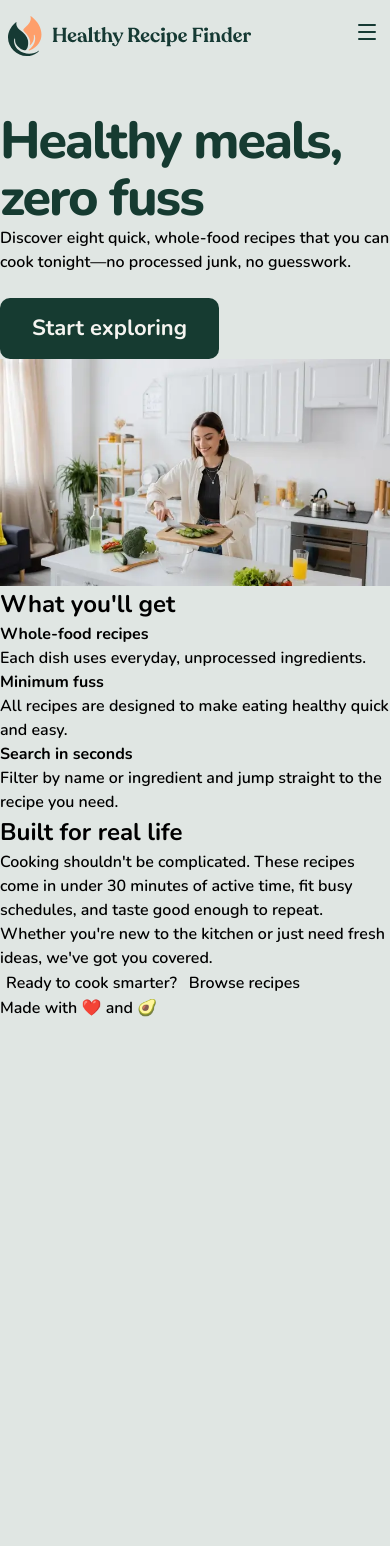
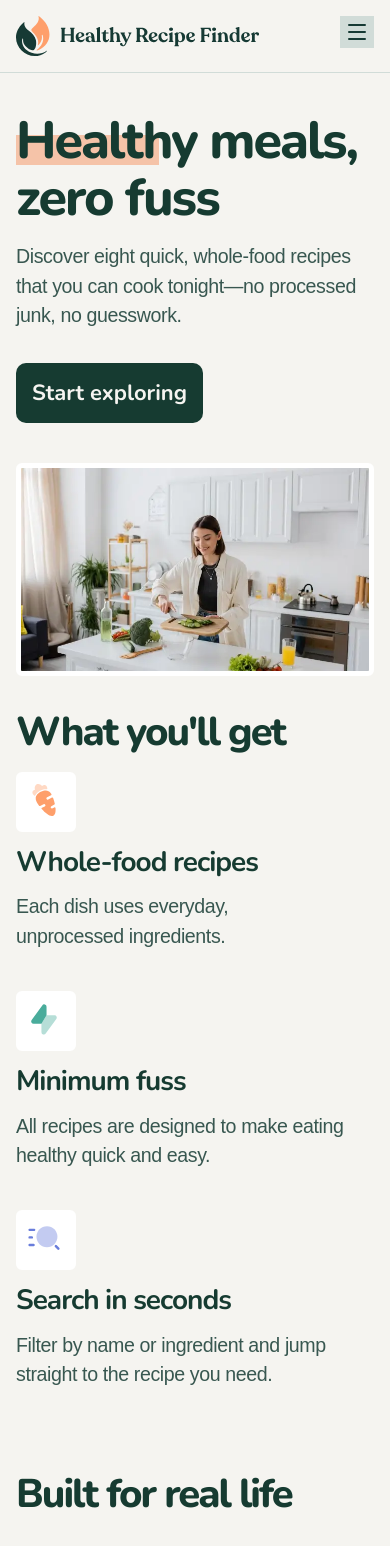
Before and after one commit to cgojk/HealthyMeals, a React (Vite) app: page / in a window 390 px wide. Shown: the top 1546 px of the page. Before the commit the page ends 1020 px from the top, so only its background shows below. Built offline with nearby package versions, Linux system fonts and the light colour scheme; a web font is replaced by a local one.

Commit message:
home page and navigaiton styles done for mobile

```diff
--- a/src/pages/home.jsx
+++ b/src/pages/home.jsx
@@ -2,6 +2,14 @@ import React from "react";
 import heroImagedesktop from "../assets/images/image-home-hero-large.webp";
 import heroImageMobile from "../assets/images/image-home-hero-small.webp";
 import Navigation from "../components/Navigation";
+import iconwholefood from  "../assets/images/icon-whole-food-recipes.svg";
+import iconminimumfuss from "../assets/images/icon-minimum-fuss.svg";
+import iconsearch from "../assets/images/icon-search-in-seconds.svg";
+import introserviceimage from "../assets/images/image-home-real-life-small.webp";
+import iconinstagram from "../assets/images/icon-instagram.svg";
+import iconticktock from "../assets/images/icon-tiktok.svg";
+import iconbluesky from "../assets/images/icon-bluesky.svg";
+
 
 export default function Home() {
   return (
@@ -14,33 +22,91 @@ export default function Home() {
             tonight—no processed junk, no guesswork.
           </p>
           <button className="btn">Start exploring</button>
+          <img  src={heroImageMobile} loading="lazy" alt="Hero" className="hero__image" />
+    </section>
 
+    <section className="service container">
+      <h2 className="service__title">What you'll get</h2>
+      <ul className="service__list">
+        <li className="service__item">
+          <div className="service__item__icon">
+          <img className="icon__service"src={iconwholefood} alt="Whole-food recipes" />
+          </div>
+          <h3 className="service__subtitle">Whole-food recipes</h3>
+         <p className="service__description">
+            Each dish uses everyday, unprocessed ingredients.</p>
+        </li>
+        <li className="service__item">
+          <div className="service__item__icon">
+            <img className="icon__service" src={iconminimumfuss} alt="Minimum fuss" />
+          </div>
+          <h3 className="service__subtitle">Minimum fuss</h3>
+          <p className="service__description">
+            All recipes are designed to make eating healthy quick and easy.
+          </p>
+        </li>
+        <li className="service__item">
+          <div className="service__item__icon">
+            <img className="icon__service" src={iconsearch} alt="Search in seconds" />
+          </div>
+          <h3 className="service__subtitle">Search in seconds</h3>
+          <p className="service__description">
+            Filter by name or ingredient and jump straight to the recipe you need.
+          </p>
+        </li>
+      </ul>
+</section>
 
-
-      <img src={heroImageMobile} loading="lazy" alt="Hero" className="hero__image" />
-
-      <h2>What you'll get</h2>
-      <ul>
-        <li><strong>Whole-food recipes</strong><br />Each dish uses everyday, unprocessed ingredients.</li>
-        <li><strong>Minimum fuss</strong><br />All recipes are designed to make eating healthy quick and easy.</li>
-        <li><strong>Search in seconds</strong><br />Filter by name or ingredient and jump straight to the recipe you need.</li>
-      </ul>
-
-      <h2>Built for real life</h2>
-      <p>
+<section className="intro__services">
+      <h2 className="intro__subtitle">Built for real life</h2>
+      <p className="intro__description">
         Cooking shouldn't be complicated. These recipes come in under
-        30 minutes of active time, fit busy schedules, and taste good
+        <strong> 30 minutes</strong> of active time, fit busy schedules, and taste good
         enough to repeat.
 
+ </p>
+ <p className="intro__description">
         Whether you're new to the kitchen or just need fresh ideas,
         we've got you covered.
       </p>
 
-      <button>Ready to cook smarter?</button>
-      <button>Browse recipes</button>
+  <img src={introserviceimage} alt="Intro service" loading ="lazy"className="intro__services__image" />
+</section>
 
-      <p>Made with ❤️ and 🥑</p>
+<section className="call-to-action container">
+ <h2 className="call-to-action__title"> Ready to cook smarter? </h2>
+      <p className="call-to-action__description">
+        Hit the button, pick a recipe, and get dinner on the table—fast.
+      </p>
+
+
+      <button className="btn">Browse recipes</button>
   </section>
+
+  <section className="footer">
+    <ul className="footer__links">
+      <li className="footer__item">
+        <a href="#" className="footer__link">
+          <img src={iconinstagram} alt="Instagram" />
+        </a>
+      </li>
+      <li className="footer__item">
+        <a href="#" className="footer__link">
+          <img src={iconticktock} alt="TikTok" />
+        </a>
+      </li>
+      <li className="footer__item">
+        <a href="#" className="footer__link">
+          <img src={iconbluesky} alt="Blue Sky" />
+        </a>
+      </li>
+
+    </ul>
+    <p className="footer__text">Made with ❤️ and 🥑</p>
+  </section>
+
+
+
 
     </>
   );
--- a/src/styles/_base.scss
+++ b/src/styles/_base.scss
@@ -1,6 +1,6 @@
 
 body {
-    background-color:var(--neutral-200);
+    background-color:var(--neutral-100);
     color: var(--clr-neutral-600);
     font-family: var(--ff-nunito);
 
@@ -25,26 +25,55 @@ main{
 
 
 .hero{
+       margin-top:var(--spacing-600);
+       padding:var(--spacing-200);
 
-    margin-top:var(--spacing-1400);
+
+
     .title__hero{
         font: var(--font-1);
         letter-spacing: var(--ls-1);
         color: var(--neutral-900);
          max-inline-size: 15ch;
+            margin-top: var(--spacing-600);
+            position:relative;
 
 
+
+    }
+    .title__hero::before{
+
+        content:"";
+        display:inline-block;
+        width:40%;
+        position:absolute;
+        left:0;
+        height: 30px;
+        top:15px;
+        background-color: var(--orange-300);
+        margin-top: var(--spacing-100);
+        z-index:-1;
+    }
+    .hero__text{
+        font: var(--font-6);
+        letter-spacing: var(--ls-6);
+        color: var(--neutral-600);
+        margin-top: var(--spacing-200);
+
+        max-inline-size: 34ch;
     }
 
     .btn{
         display: inline-block;
-        padding: var(--spacing-200) var(--spacing-400);
-         margin-top: var(--spacing-300);
+
+         margin-top: var(--spacing-400);
         background-color: var(--neutral-900);
         font: var(--font-4);
         color: var(--neutral-100);
+        padding:var(--spacing-200);
         border-radius: var(--radius-10);
         transition: background-color 0.3s ease;
+
 
         &:hover {
             opacity:0.5;
@@ -52,8 +81,13 @@ main{
     }
 }
 
-// navigaiton
+.hero__image{
+    margin-top:var(--spacing-500);
+    border:5px solid var(--neutral-0);
+    border-radius: var(--radius-6);
+}
 
+//=========================== navigaiton============================
 
 
 .logo{
@@ -62,22 +96,20 @@ main{
 }
 
 .header{
-
-
   position: fixed;
   top: 0;
   right: 0;
   left: 0;
   z-index: 1000;
-
-
-}
+  background-color:var(--neutral-100);
+  }
 
 .header__inner{
   display: flex;
    justify-content: space-between;
   align-items: center;
-  padding: var(--spacing-200) var(--spacing-100);
+  padding: var(--spacing-200);
+   border-bottom:1px solid var(--neutral-300);
 }
 .menu-btn {
     display:none; /* Show hamburger button on mobile */
@@ -92,10 +124,10 @@ main{
     margin-left:auto;
     z-index:2000;
     margin-top:-0.3em;
+    padding:var(--spacing-100);
+    background-color: var(--neutral-300);
 
 }
-
-
 
 .nav__list {
   position: fixed;
@@ -110,8 +142,7 @@ main{
   right: -100%; /* hidden off screen */
   width: 100%;
   height: 100vh;
-
-
+   transition: right 0.3s ease;
   font:var(--font-2);
 
 
@@ -124,7 +155,6 @@ main{
 
 
 }
-
 
 
 // when menu is open
@@ -144,26 +174,23 @@ main{
 
     color:var(--neutral-900);
         font: var(--font-5);
-    // transition: color 0.3s ease;
+
 
 }
 .nav__list__item {
     margin-left: 10px;
     font-size: 1.1rem;
-  //  align-self:flex-start;
+
 }
 
 .nav__items__links {
   text-decoration: none;
-  // display:inline-block;
+
 
   cursor:pointer;
 
   font: var(--font-5);
   position: relative;
-
-
-
 
 }
 .nav__items__links::after {
@@ -188,3 +215,122 @@ main{
   align-self: flex-start;
   margin-bottom: 8em;
 }
+
+// services styles ======================
+
+.service{
+    padding:var(--spacing-200);
+
+    .service__title{
+        font: var(--font-2);
+        letter-spacing: var(--ls-2);
+        color: var(--neutral-900);
+        margin-bottom: var(--spacing-200);
+    }
+    .service__list{
+        display:flex;
+        gap:var(--spacing-300);
+        flex-direction:column;
+
+        .service__item{
+
+            .service__item__icon{
+                border:5px solid var(--neutral-0);
+                border-radius: var(--radius-6);
+                padding:var(--spacing-050) var(--spacing-100) var(--spacing-100) var(--spacing-050);
+                background-color: var(--neutral-0);
+                width:60px;
+                height:60px;
+                display:flex;
+                justify-content:center;
+                align-items:center;
+                margin-bottom:var(--spacing-150)
+
+            }
+
+            .service__subtitle{
+                font: var(--font-3);
+                letter-spacing: var(--ls-3);
+                color: var(--neutral-900);
+                margin-bottom: var(--spacing-150);
+            }
+            .service__description{
+                font: var(--font-6);
+                letter-spacing: var(--ls-6);
+                color: var(--neutral-600);
+                margin-bottom: var(--spacing-200);
+            }
+        }
+
+
+}
+}
+
+.intro__services{
+    display:flex;
+    flex-direction:column;
+    padding:var(--spacing-200);
+
+    gap:var(--spacing-300);
+    margin-top:var(--spacing-400);
+
+
+
+    .intro__services__image{
+        border:5px solid var(--neutral-0);
+        border-radius: var(--radius-6);
+
+    }
+    .intro__subtitle{
+        font: var(--font-2);
+        letter-spacing: var(--ls-2);
+        color: var(--neutral-900);
+    }
+    .intro__description{
+        font: var(--font-6);
+        letter-spacing: var(--ls-6);
+        color: var(--neutral-600);
+
+
+    }
+}
+
+// seciton call to action container================
+
+.call-to-action{
+    display:flex;
+    justify-content:center;
+    align-items:center;
+    gap:var(--spacing-300);
+    margin-top:var(--spacing-500);
+    flex-direction:column;
+    background-color:var(--neutral-300);
+    padding:var(--spacing-300);
+
+    .call-to-action__title{
+        font: var(--font-2);
+        letter-spacing: var(--ls-2);
+        color: var(--neutral-900);
+        text-align:center;
+    }
+    .call-to-action__description{
+        font: var(--font-6);
+        letter-spacing: var(--ls-6);
+        color: var(--neutral-600);
+        text-align:center;
+         max-inline-size: 30ch;
+    }
+    .btn{
+        display: inline-block;
+
+         margin-top: var(--spacing-400);
+        background-color: var(--neutral-900);
+        font: var(--font-4);
+        color: var(--neutral-100);
+        padding:var(--spacing-200);
+        border-radius: var(--radius-10);
+        transition: background-color 0.3s ease;
+
+
+}
+}
--- a/src/styles/_tokens.scss
+++ b/src/styles/_tokens.scss
@@ -12,6 +12,7 @@
     // orange
 
     --orange-500:hsl(21,98%,71%);
+    --orange-300:hsl(21, 80%, 81%);
 
     // teal
 
@@ -60,7 +61,7 @@
 --fs-600: clamp(1.375rem, 1.2rem + 0.5vw, 1.5rem);
 
 /* 18px → 20px */
---fs-500: clamp(1.125rem, 1rem + 0.4vw, 1.25rem);
+--fs-500: clamp(1.225rem, 1rem + 0.4vw, 1.35rem);
 
 /* 16px → 18px */
 --fs-400: clamp(1rem, 0.9rem + 0.3vw, 1.125rem);
--- a/src/styles/index.css
+++ b/src/styles/index.css
@@ -160,6 +160,7 @@ p {
   --neutral-100:hsl(45,20%,95%);
   --neutral-0:hsl(0,0%,100%);
   --orange-500:hsl(21,98%,71%);
+  --orange-300:hsl(21, 80%, 81%);
   --teal-500:hsl(170,40%,48%);
   --indigo-500:hsl(230,62%,64%);
   --ff-nunito: 'Nunito', sans-serif;
@@ -183,7 +184,7 @@ p {
   /* 22px → 24px */
   --fs-600: clamp(1.375rem, 1.2rem + 0.5vw, 1.5rem);
   /* 18px → 20px */
-  --fs-500: clamp(1.125rem, 1rem + 0.4vw, 1.25rem);
+  --fs-500: clamp(1.225rem, 1rem + 0.4vw, 1.35rem);
   /* 16px → 18px */
   --fs-400: clamp(1rem, 0.9rem + 0.3vw, 1.125rem);
   /* 16px */
@@ -316,7 +317,7 @@ p {
 }
 
 body {
-  background-color: var(--neutral-200);
+  background-color: var(--neutral-100);
   color: var(--clr-neutral-600);
   font-family: var(--ff-nunito);
   display: flex;
@@ -337,26 +338,54 @@ main {
 }
 
 .hero {
-  margin-top: var(--spacing-1400);
+  margin-top: var(--spacing-600);
+  padding: var(--spacing-200);
 }
 .hero .title__hero {
   font: var(--font-1);
   letter-spacing: var(--ls-1);
   color: var(--neutral-900);
   max-inline-size: 15ch;
+  margin-top: var(--spacing-600);
+  position: relative;
+}
+.hero .title__hero::before {
+  content: "";
+  display: inline-block;
+  width: 40%;
+  position: absolute;
+  left: 0;
+  height: 30px;
+  top: 15px;
+  background-color: var(--orange-300);
+  margin-top: var(--spacing-100);
+  z-index: -1;
+}
+.hero .hero__text {
+  font: var(--font-6);
+  letter-spacing: var(--ls-6);
+  color: var(--neutral-600);
+  margin-top: var(--spacing-200);
+  max-inline-size: 34ch;
 }
 .hero .btn {
   display: inline-block;
-  padding: var(--spacing-200) var(--spacing-400);
-  margin-top: var(--spacing-300);
+  margin-top: var(--spacing-400);
   background-color: var(--neutral-900);
   font: var(--font-4);
   color: var(--neutral-100);
+  padding: var(--spacing-200);
   border-radius: var(--radius-10);
   transition: background-color 0.3s ease;
 }
 .hero .btn:hover {
   opacity: 0.5;
+}
+
+.hero__image {
+  margin-top: var(--spacing-500);
+  border: 5px solid var(--neutral-0);
+  border-radius: var(--radius-6);
 }
 
 .logo {
@@ -370,13 +399,15 @@ main {
   right: 0;
   left: 0;
   z-index: 1000;
+  background-color: var(--neutral-100);
 }
 
 .header__inner {
   display: flex;
   justify-content: space-between;
   align-items: center;
-  padding: var(--spacing-200) var(--spacing-100);
+  padding: var(--spacing-200);
+  border-bottom: 1px solid var(--neutral-300);
 }
 
 .menu-btn {
@@ -392,6 +423,8 @@ main {
   margin-left: auto;
   z-index: 2000;
   margin-top: -0.3em;
+  padding: var(--spacing-100);
+  background-color: var(--neutral-300);
 }
 
 .nav__list {
@@ -405,6 +438,7 @@ main {
   right: -100%; /* hidden off screen */
   width: 100%;
   height: 100vh;
+  transition: right 0.3s ease;
   font: var(--font-2);
 }
 
@@ -465,4 +499,99 @@ main {
 .nav__list .nav__logo {
   align-self: flex-start;
   margin-bottom: 8em;
+}
+
+.service {
+  padding: var(--spacing-200);
+}
+.service .service__title {
+  font: var(--font-2);
+  letter-spacing: var(--ls-2);
+  color: var(--neutral-900);
+  margin-bottom: var(--spacing-200);
+}
+.service .service__list {
+  display: flex;
+  gap: var(--spacing-300);
+  flex-direction: column;
+}
+.service .service__list .service__item .service__item__icon {
+  border: 5px solid var(--neutral-0);
+  border-radius: var(--radius-6);
+  padding: var(--spacing-050) var(--spacing-100) var(--spacing-100) var(--spacing-050);
+  background-color: var(--neutral-0);
+  width: 60px;
+  height: 60px;
+  display: flex;
+  justify-content: center;
+  align-items: center;
+  margin-bottom: var(--spacing-150);
+}
+.service .service__list .service__item .service__subtitle {
+  font: var(--font-3);
+  letter-spacing: var(--ls-3);
+  color: var(--neutral-900);
+  margin-bottom: var(--spacing-150);
+}
+.service .service__list .service__item .service__description {
+  font: var(--font-6);
+  letter-spacing: var(--ls-6);
+  color: var(--neutral-600);
+  margin-bottom: var(--spacing-200);
+}
+
+.intro__services {
+  display: flex;
+  flex-direction: column;
+  padding: var(--spacing-200);
+  gap: var(--spacing-300);
+  margin-top: var(--spacing-400);
+}
+.intro__services .intro__services__image {
+  border: 5px solid var(--neutral-0);
+  border-radius: var(--radius-6);
+}
+.intro__services .intro__subtitle {
+  font: var(--font-2);
+  letter-spacing: var(--ls-2);
+  color: var(--neutral-900);
+}
+.intro__services .intro__description {
+  font: var(--font-6);
+  letter-spacing: var(--ls-6);
+  color: var(--neutral-600);
+}
+
+.call-to-action {
+  display: flex;
+  justify-content: center;
+  align-items: center;
+  gap: var(--spacing-300);
+  margin-top: var(--spacing-500);
+  flex-direction: column;
+  background-color: var(--neutral-300);
+  padding: var(--spacing-300);
+}
+.call-to-action .call-to-action__title {
+  font: var(--font-2);
+  letter-spacing: var(--ls-2);
+  color: var(--neutral-900);
+  text-align: center;
+}
+.call-to-action .call-to-action__description {
+  font: var(--font-6);
+  letter-spacing: var(--ls-6);
+  color: var(--neutral-600);
+  text-align: center;
+  max-inline-size: 30ch;
+}
+.call-to-action .btn {
+  display: inline-block;
+  margin-top: var(--spacing-400);
+  background-color: var(--neutral-900);
+  font: var(--font-4);
+  color: var(--neutral-100);
+  padding: var(--spacing-200);
+  border-radius: var(--radius-10);
+  transition: background-color 0.3s ease;
 }/*# sourceMappingURL=index.css.map */
```
Also changed, not shown: 1 other file (tests, documents, lock files or other folders). Lines whose indentation alone changed are shown as unchanged.
